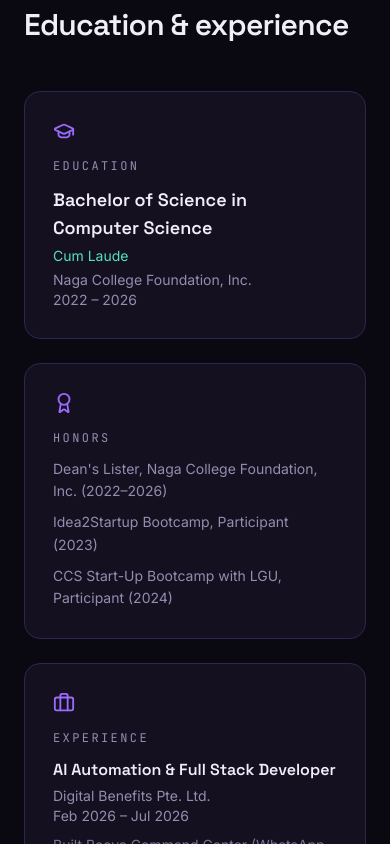
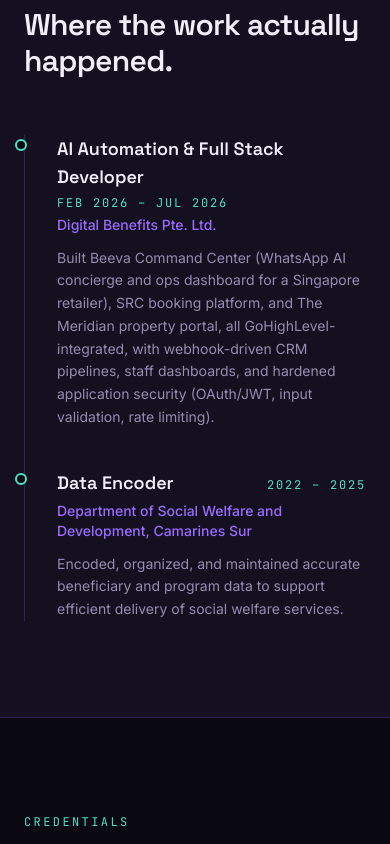
Before and after one commit to dooddles07/Portolio, a React (Vite) app: page / in a window 390 px wide. Shown: the part 8000-8844 px from the top of the page. Built offline with nearby package versions, Linux system fonts and the light colour scheme.

Commit message:
design: extract Experience into own timeline section, slim Credentials

```diff
--- a/src/App.tsx
+++ b/src/App.tsx
@@ -4,6 +4,7 @@ import About from './components/About'
 import Services from './components/Services'
 import Skills from './components/Skills'
 import Projects from './components/Projects'
+import Experience from './components/Experience'
 import Credentials from './components/Credentials'
 import Contact from './components/Contact'
 import Footer from './components/Footer'
@@ -18,6 +19,7 @@ export default function App() {
         <Services />
         <Skills />
         <Projects />
+        <Experience />
         <Credentials />
         <Contact />
       </main>
--- a/src/components/Credentials.tsx
+++ b/src/components/Credentials.tsx
@@ -1,4 +1,4 @@
-import { GraduationCap, Award, Briefcase } from 'lucide-react'
+import { GraduationCap, Award } from 'lucide-react'
 import { profile } from '../data/profile'
 import Reveal from './Reveal'
 
@@ -9,11 +9,11 @@ export default function Credentials() {
         <Reveal>
           <p className="eyebrow mb-4">Credentials</p>
           <h2 className="font-display text-3xl font-semibold tracking-tight text-ink">
-            Education & experience
+            Education & honors
           </h2>
         </Reveal>
 
-        <div className="mt-12 grid gap-6 md:grid-cols-3">
+        <div className="mt-12 grid gap-6 md:grid-cols-2">
           <Reveal className="rounded-2xl border border-line bg-surface p-7">
             <GraduationCap className="text-signal" size={22} />
             <h3 className="mt-4 font-mono text-xs uppercase tracking-[0.2em] text-muted">
@@ -42,21 +42,6 @@ export default function Credentials() {
               ))}
             </ul>
           </Reveal>
-
-          <Reveal delay={0.16} className="rounded-2xl border border-line bg-surface p-7">
-            <Briefcase className="text-signal" size={22} />
-            <h3 className="mt-4 font-mono text-xs uppercase tracking-[0.2em] text-muted">
-              Experience
-            </h3>
-            {profile.experience.map((e) => (
-              <div key={e.org} className="mt-3">
-                <p className="font-display text-base font-semibold text-ink">{e.role}</p>
-                <p className="mt-1 text-sm text-muted">{e.org}</p>
-                <p className="text-sm text-muted">{e.period}</p>
-                <p className="mt-2 text-sm leading-relaxed text-muted/80">{e.detail}</p>
-              </div>
-            ))}
-          </Reveal>
         </div>
       </div>
     </section>
--- /dev/null
+++ b/src/components/Experience.tsx
@@ -0,0 +1,52 @@
+import { motion } from 'framer-motion'
+import { profile } from '../data/profile'
+import Reveal from './Reveal'
+
+const container = {
+  hidden: {},
+  show: {
+    transition: { staggerChildren: 0.15 },
+  },
+}
+
+const item = {
+  hidden: { opacity: 0, x: -20 },
+  show: { opacity: 1, x: 0, transition: { duration: 0.5, ease: 'easeOut' } },
+}
+
+export default function Experience() {
+  return (
+    <section id="experience" className="border-t border-line bg-surface">
+      <div className="mx-auto max-w-6xl px-6 py-24">
+        <Reveal>
+          <p className="eyebrow mb-4">Track Record</p>
+          <h2 className="max-w-2xl font-display text-3xl font-semibold tracking-tight text-ink">
+            Where the work actually happened.
+          </h2>
+        </Reveal>
+
+        <motion.ol
+          variants={container}
+          initial="hidden"
+          whileInView="show"
+          viewport={{ once: true, margin: '-80px' }}
+          className="mt-14 space-y-10 border-l border-line pl-8 sm:pl-10"
+        >
+          {profile.experience.map((e) => (
+            <motion.li key={e.org} variants={item} className="relative">
+              <span className="absolute -left-[2.6rem] top-1 h-3 w-3 rounded-full border-2 border-flow bg-base sm:-left-[3.15rem]" />
+              <div className="flex flex-wrap items-baseline justify-between gap-x-4 gap-y-1">
+                <h3 className="font-display text-lg font-semibold text-ink">{e.role}</h3>
+                <span className="font-mono text-xs uppercase tracking-[0.15em] text-flow">
+                  {e.period}
+                </span>
+              </div>
+              <p className="mt-1 text-sm font-medium text-signal">{e.org}</p>
+              <p className="mt-3 max-w-2xl text-sm leading-relaxed text-muted">{e.detail}</p>
+            </motion.li>
+          ))}
+        </motion.ol>
+      </div>
+    </section>
+  )
+}
--- a/src/components/Navbar.tsx
+++ b/src/components/Navbar.tsx
@@ -7,6 +7,7 @@ const links = [
   { href: '#services', label: 'What I Do' },
   { href: '#skills', label: 'Skills' },
   { href: '#projects', label: 'Projects' },
+  { href: '#experience', label: 'Experience' },
   { href: '#credentials', label: 'Credentials' },
   { href: '#contact', label: 'Contact' },
 ]
```
Also changed, not shown: 1 other file (tests, documents, lock files or other folders).
